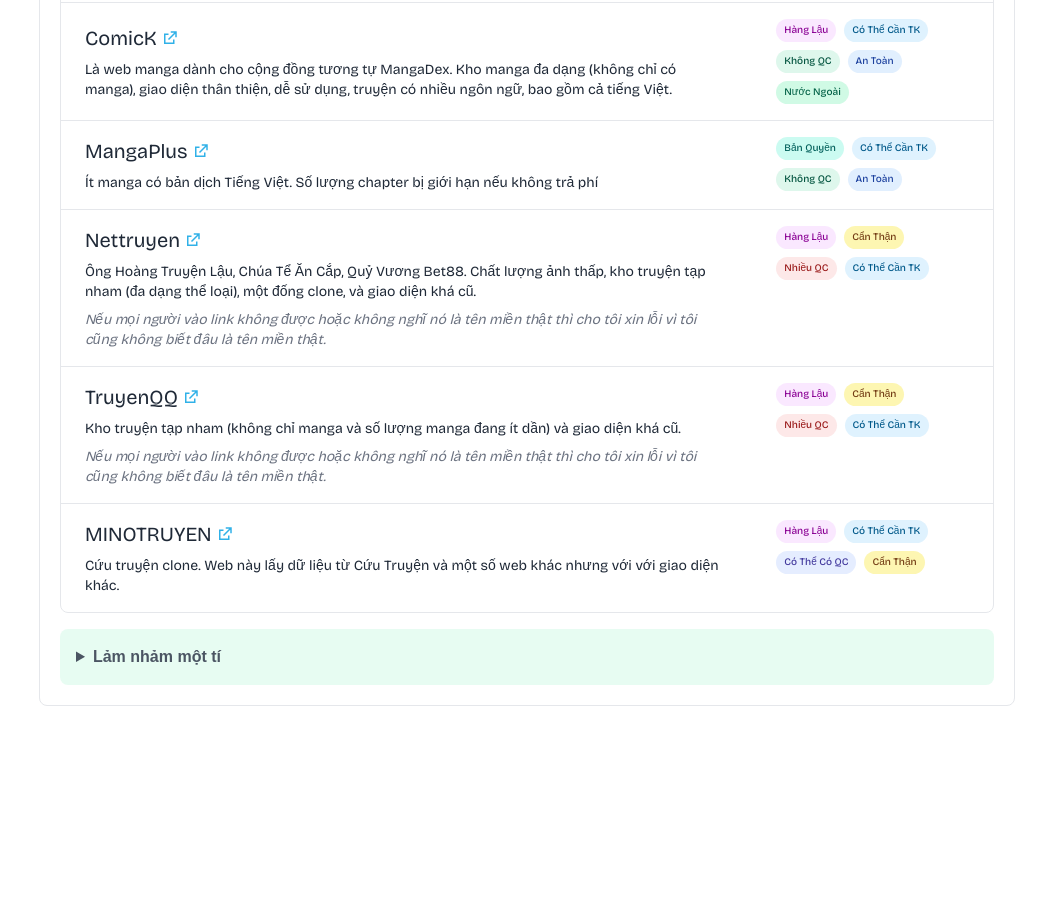
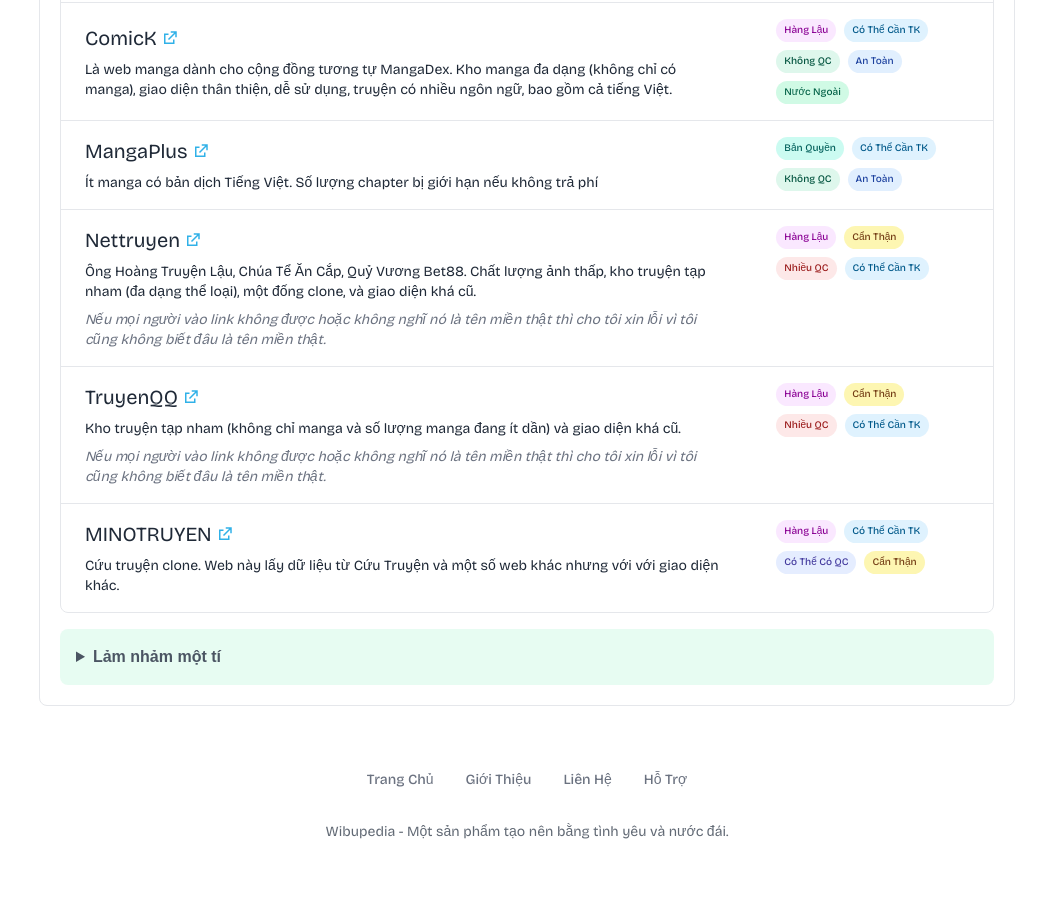
Before and after one commit to nhutloveillya/wibupedia, a plain HTML site: page webs.html in a window 1280 px wide. Shown: the part 4350-5259 px from the top of the page, without its empty margins (241-1280 px from the left). Before the commit the page ends 5080 px from the top, so only its background shows below. Drawn offline with nearby package versions, Linux system fonts and the light colour scheme; a web font is replaced by a local one.

Commit message:
Add footer to 'webs.html' with navigation links and update alerts; modify 'index.html' for consistent alert messages

```diff
--- a/webs.html
+++ b/webs.html
@@ -791,9 +791,25 @@
         </div>
 
 
+
+<footer class="flex flex-col items-center justify-around w-full py-16 text-sm text-gray-800/70">
+    <div class="flex items-center gap-8">
+        <a href="https://wibupedia.pages.dev" class="font-medium text-gray-500 hover:text-black transition-all">
+            Trang Chủ
+        </a>
+        <a href="#" onclick="alert('Sẽ cập nhật sau');" class="font-medium text-gray-500 hover:text-black transition-all">
+            Giới Thiệu
+        </a>
+        <a href="#" onclick="alert('Sẽ cập nhật sau');" class="font-medium text-gray-500 hover:text-black transition-all">
+            Liên Hệ
+        </a>
+        <a href="#" onclick="alert('Sẽ cập nhật sau');" class="font-medium text-gray-500 hover:text-black transition-all">
+            Hỗ Trợ
+        </a>
+    </div>
+
+    <p class="mt-8 text-center"><a href="https://wibupedia.pages.dev">Wibupedia</a> - Một sản phẩm tạo nên bằng tình yêu và nước đái.</p>
+</footer>
 </section>
-
-
-
 </body>
 </html>
```
Also changed, not shown: index.html (+24 -8 lines).
